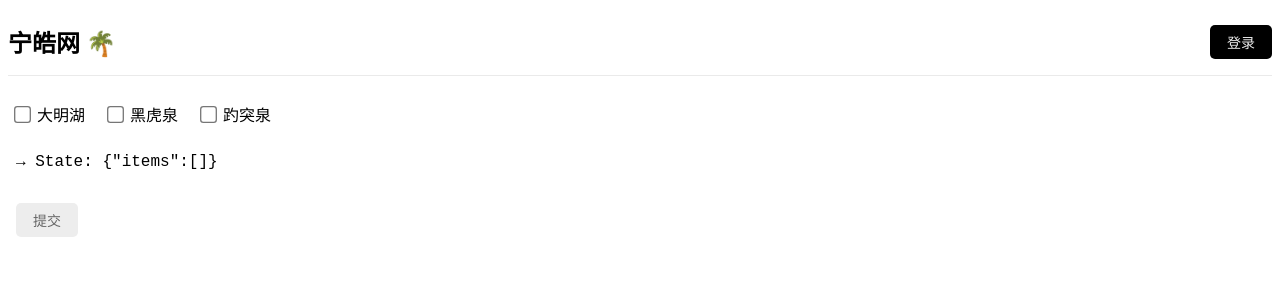
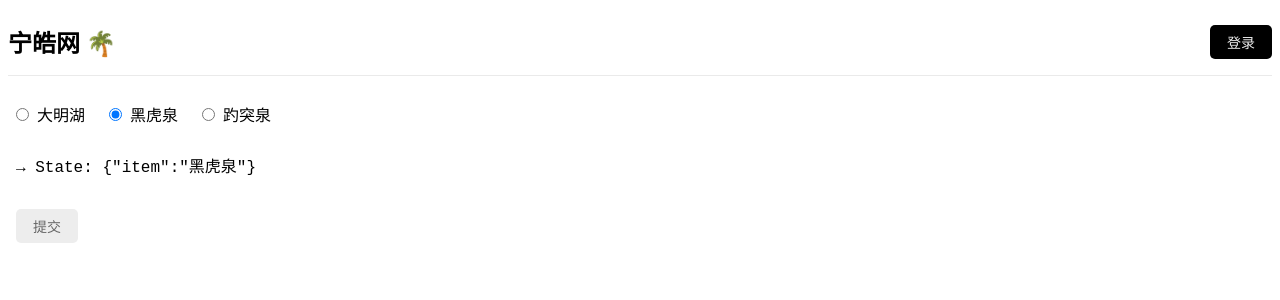
Before and after one commit to ninghao/ninghao-react-w22, a React (Create React App) app: page / in a window 1280 px wide. Shown: the top 300 px of the page. Built offline with nearby package versions, Linux system fonts and the light colour scheme.

Commit message:
单选按钮：Radio

```diff
--- a/src/app/form/app-form.tsx
+++ b/src/app/form/app-form.tsx
@@ -10,7 +10,7 @@ type AppFormProps = {};
  * 状态类型
  */
 type AppFormState = {
-  items: Array<string>;
+  item: string;
 };
 
 /**
@@ -26,7 +26,7 @@ class AppForm extends Component<AppFormProps, AppFormState> {
    * 组件状态
    */
   state: AppFormState = {
-    items: [],
+    item: '黑虎泉',
   };
 
   onSubmitForm = (event: FormEvent) => {
@@ -37,21 +37,13 @@ class AppForm extends Component<AppFormProps, AppFormState> {
   onChange = ({
     currentTarget: { value, checked },
   }: FormEvent<HTMLInputElement>) => {
-    const items = new Set(this.state.items);
-
-    if (checked) {
-      items.add(value);
-    } else {
-      items.delete(value);
-    }
-
     this.setState({
-      items: Array.from(items),
+      item: value,
     });
   };
 
   isChecked = (currentItem: string) => {
-    return this.state.items.some((item) => item === currentItem);
+    return this.state.item === currentItem;
   };
 
   parks = [
@@ -69,9 +61,9 @@ class AppForm extends Component<AppFormProps, AppFormState> {
         <form onSubmit={this.onSubmitForm}>
           <div>
             {this.parks.map((item) => (
-              <label>
+              <label key={item.id}>
                 <input
-                  type="checkbox"
+                  type="radio"
                   id={`tag-${item.id}`}
                   onChange={this.onChange}
                   checked={this.isChecked(item.value)}
```
